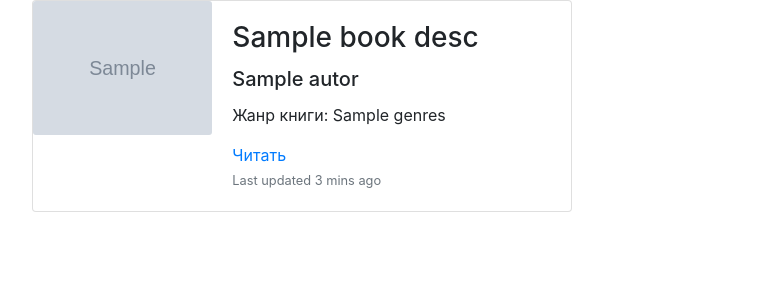
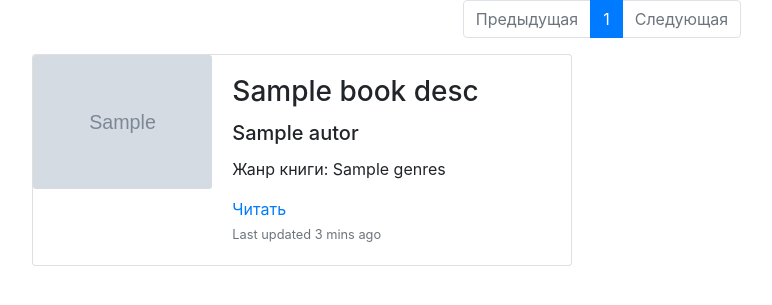
Before and after one commit to Dzima-G/-arsing_online_library, a Python web app: template website/template/template.html in a window 1280 px wide. Shown: the top 305 px of the page, without its empty margins (38-810 px from the left). Run offline with Jinja, Linux system fonts and the light colour scheme; the template is opened without the code that fills it: most values are stand-ins (such as "Sample title", 1, 10 or a date in 2020); grey boxes marked "Sample" are stand-in pictures.

Commit message:
add paginator

```diff
--- a/website/template/template.html
+++ b/website/template/template.html
@@ -11,6 +11,22 @@
         <title>Hello, world!</title>
     </head>
     <body>
+        <nav aria-label="Page navigation example">
+            <ul class="pagination justify-content-center">
+                <li class="page-item {% if current_page == 1 %}disabled{% endif %}">
+                    <a class="page-link" href="index{{current_page - 1}}.html">Предыдущая</a>
+                </li>
+                {% for page in pages %}
+                    <li class="page-item {% if page == current_page %}active{% endif %}">
+                        <a class="page-link" href="index{{page}}.html">{{page}}</a>
+                    </li>
+                {% endfor %}
+                <li class="page-item {% if pages|length == current_page %}disabled{% endif %}">
+                  <a class="page-link" href="index{{ current_page + 1}}.html">Следующая</a>
+                </li>
+
+            </ul>
+        </nav>
         <div class="container">
             <div class="row row-cols-2">
                 {% for book_desc in books_desc %}
```
Also changed, not shown: render_website.py (+9 -3 lines).
